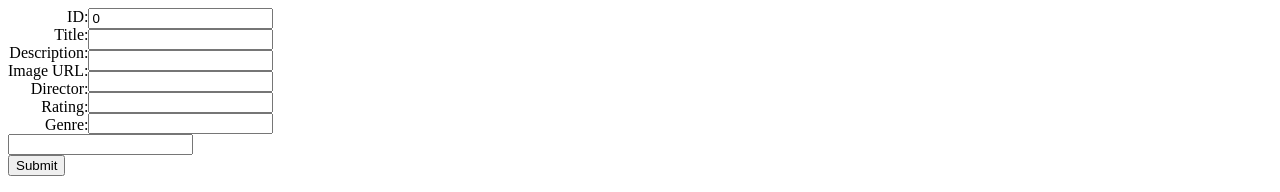
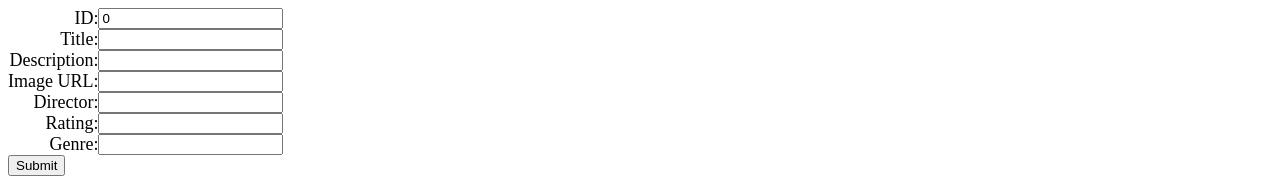
Before and after one commit to W0812232/Jac_Land_WEB601Assignments_MyFavouriteMovies, an Angular app in the folder Jac_Land_MyFavouriteMovies/: page / in a window 1280 px wide. Shown: the top 192 px of the page. Built offline with nearby package versions, Linux system fonts and the light colour scheme.

Commit message:
labels should now be properly aligned

```diff
--- a/Jac_Land_MyFavouriteMovies/src/app/create-content/create-content.component.scss
+++ b/Jac_Land_MyFavouriteMovies/src/app/create-content/create-content.component.scss
@@ -9,3 +9,6 @@ div {
   font-weight: bold;
   color: red;
 }
+label {
+  font-size: large;
+}
```
